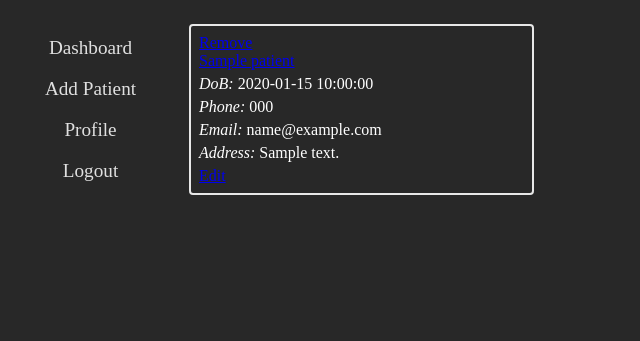
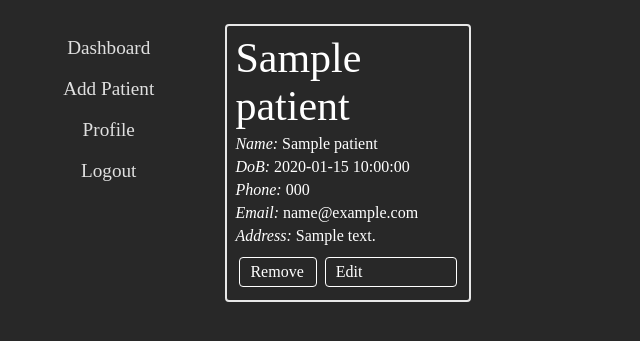
Before and after one commit to krishnams0ni/ViziMed, a Flask app: template templates/dashboard.html in a window 1280 px wide. Shown: the top 341 px of the page, without its empty margins (0-640 px from the left). Run offline with Flask 3, Linux system fonts and the light colour scheme; the template is opened without the code that fills it: most values are stand-ins (such as "Sample title", 1, 10 or a date in 2020); one stand-in notice (Sample message) is shown.

Commit message:
Visual improvements

```diff
--- a/static/base.css
+++ b/static/base.css
@@ -1,10 +1,54 @@
+body {
+    background-color: #282828;
+    color: white;
+}
+
+.flash {
+    background-color: #7c0000;
+    color: #efefef;
+    border: none;
+    border-radius: 0.5em;
+    padding: 0.5em;
+    margin: 0.5em;
+    text-align: center;
+    position: fixed;
+    top: 10px;
+    right: 10px;
+    z-index: 1000;
+    max-width: 300px;
+    animation: fadeInOut 3s ease-in-out forwards;
+    display: none;
+}
+
+.flash.visible {
+    display: block;
+}
+
+@keyframes fadeInOut {
+    0% {
+        opacity: 0;
+        transform: translateY(-10px);
+    }
+    20% {
+        opacity: 1;
+        transform: translateY(0);
+    }
+    80% {
+        opacity: 1;
+    }
+    100% {
+        opacity: 0;
+        transform: translateY(10px);
+    }
+}
+
 body {
     display: flex;
     flex-direction: row;
 }
 
 #menu {
-    width: 150px;
+    width: 200px;
     padding: 1em;
     display: flex;
     flex-direction: column;
--- a/static/dashboard.css
+++ b/static/dashboard.css
@@ -1,6 +1,6 @@
 .cards {
     display: grid;
-    grid-template-columns: repeat(3, 1fr);
+    grid-template-columns: repeat(4, 1fr);
     grid-auto-rows: auto;
     grid-gap: 1rem;
 }
@@ -22,3 +22,36 @@ form div {
 .patient_info {
     font-style: italic;
 }
+
+.patient_name {
+    font-size: 42px;
+    text-decoration: none;
+    color: white;
+}
+
+.patient_name:hover {
+    text-decoration: underline;
+}
+
+.options {
+    display: flex;
+    justify-content: space-between;
+}
+
+.remove, .edit {
+    color: white;
+    text-decoration: none;
+    padding: 5px 10px;
+    border-radius: 4px;
+    border: 1px solid white;
+    margin: 7px 4px 0 4px;
+    cursor: pointer;
+}
+
+.remove {
+    flex: 1
+}
+
+.edit {
+    flex: 2
+}
--- a/templates/base.html
+++ b/templates/base.html
@@ -4,16 +4,16 @@
     <meta charset="UTF-8">
     <title>{% block title %}Dashboard{% endblock %}</title>
     <link rel="stylesheet" href="{{ url_for('static', filename='base.css') }}">
-    <link rel="stylesheet" href="{{ url_for('static', filename='universal.css') }}">
 </head>
 <body>
-<div class="flash">
+<div class="flash {% if get_flashed_messages() %}visible{% endif %}">
     {% with messages = get_flashed_messages() %}
         {% if messages %}
             {{ messages[0] }}
         {% endif %}
     {% endwith %}
 </div>
+
 <div id="menu">
     <a href="{{ url_for('dashboard') }}">
         <div>Dashboard</div>
--- a/templates/dashboard.html
+++ b/templates/dashboard.html
@@ -5,15 +5,18 @@
     <div class="cards">
         {% for patient in info %}
             <div class="card">
-                <div class="remove">
-                    <a href="{{ url_for('remove_patient', id=patient.id) }}">
-                        <div>Remove</div>
-                    </a>
-                </div>
-                <a href="{{ url_for('patient_logs', id=patient.id) }}">{{ patient.name }}</a>
-
+                <a class="patient_name" href="{{ url_for('patient_logs', id=patient.id) }}">{{ patient.name }}</a>
                 <form id="edit-form-{{ patient.id }}" method="POST"
                       action="{{ url_for('edit_patient', id=patient.id) }}">
+
+                    <div class="patient-detail" id="name-{{ patient.id }}">
+                        <span class="patient_info">Name:</span>
+                        <span class="text">{{ patient.name }}</span>
+                        <input type="text" name="name" class="edit-input" value="{{ patient.name }}"
+                               style="display:none;">
+                    </div>
+
+
                     <div class="patient-detail" id="dob-{{ patient.id }}">
                         <span class="patient_info">DoB:</span>
                         <span class="text">{{ patient.dob }}</span>
@@ -41,10 +44,13 @@
                         <input type="text" name="address" class="edit-input" value="{{ patient.address }}"
                                style="display:none;">
                     </div>
-
+                    <div class="options">
+                    <a class="remove" href="{{ url_for('remove_patient', id=patient.id) }}">
+                        Remove
+                    </a>
                     <a class="edit" href="#" onclick="toggleEdit('{{ patient.id }}', event)">
                         Edit
-                    </a>
+                    </a></div>
                 </form>
             </div>
         {% endfor %}
```
Also changed, not shown: routes.py (+10 -3 lines), static/profile.css (added, +31 -0 lines), static/universal.css (deleted, +0 -38 lines), templates/login.html (+3 -5 lines), templates/profile.html (+14 -7 lines), templates/register.html (+3 -5 lines).
